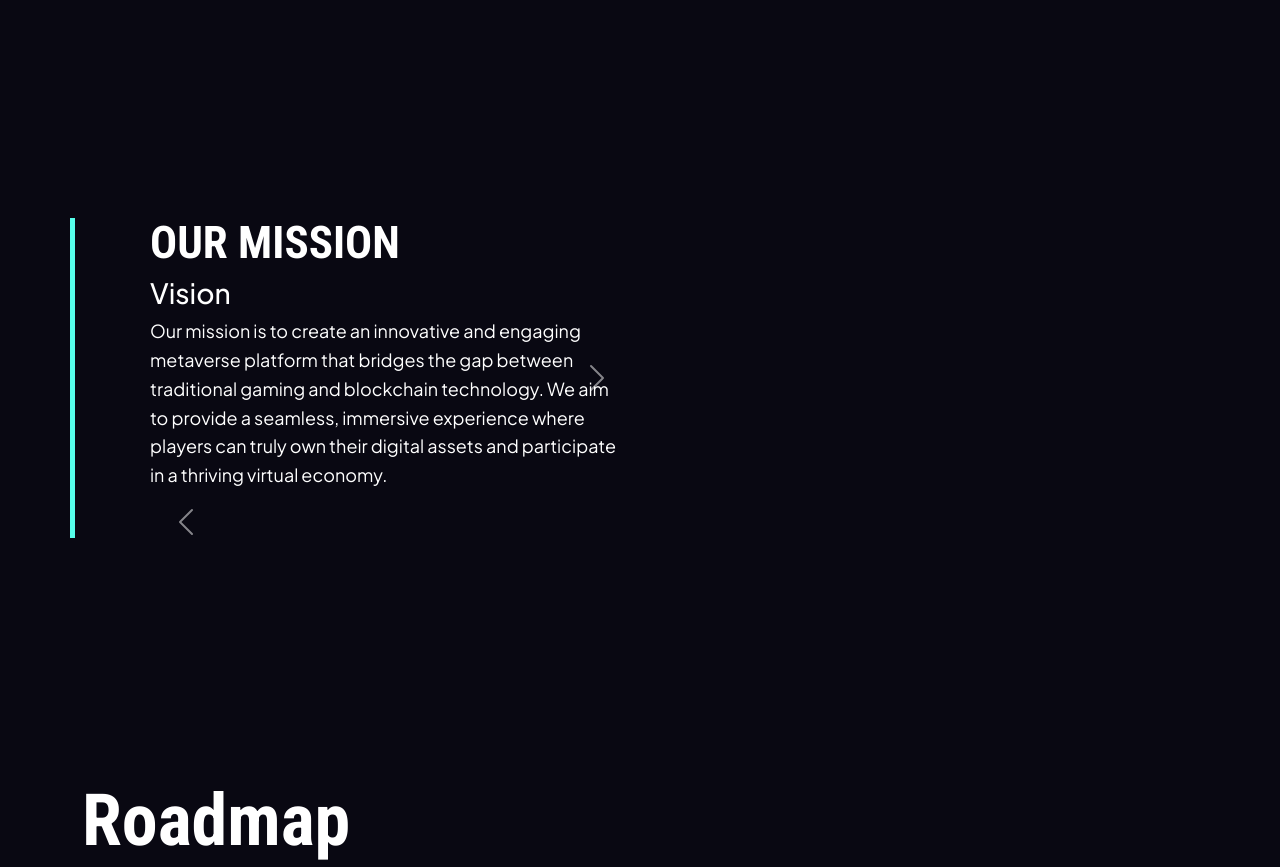
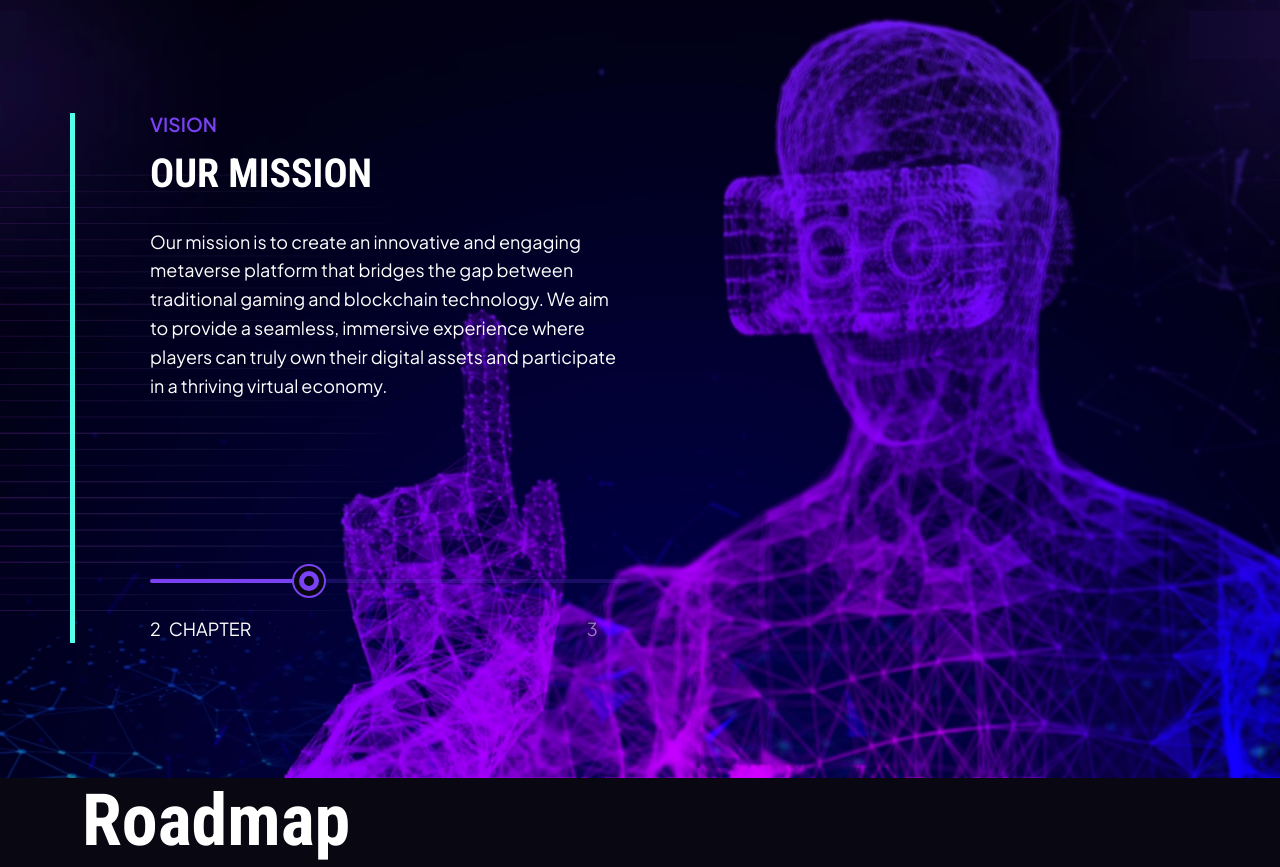
Before and after one commit to millisabel/Metaverse, a website built with webpack: page src/index.html in a window 1280 px wide. Shown: the part 822-1689 px from the top of the page. Built offline with nearby package versions, Linux system fonts and the light colour scheme.

Commit message:
feat: update carousel functionality and styles - Add custom slider indicator - Update carousel controls with numbers - Improve carousel initialization with Bootstrap constructor - Add nextWhenVisible option - Update carousel styles and layout

```diff
--- a/src/index.html
+++ b/src/index.html
@@ -57,7 +57,7 @@
     </section>
 
     <!-- About Us Section -->
-    <section id="about" class="min-vh-100 d-flex align-items-center justify-content-center">
+    <section id="about" class="min-vh-100 d-flex align-items-center justify-content-center bg-img bg-img-about">
         <div class="container">
             <div class="row">
                 <div class="col-12 col-lg-6 line line-cyan" data-aos="fade-up" data-aos-delay="200">
@@ -67,40 +67,57 @@
                             <div class="carousel-inner">
                                 <!-- Slide 1 -->
                                 <div class="carousel-item active">
-                                    <h2 class="">ABOUT US</h2>
-                                    <h3 class="">Profile</h3>
-                                    <p class="">
+                                    <div class="carousel-item-inner">
+                                        <h2 class="carousel-item-title">ABOUT US</h2>
+                                        <h3 class="carousel-item-subtitle">Profile</h3>
+                                        <p class="carousel-item-text">
                                             Crafty Metaverse is a multi-blockchain based virtual reality metaverse platform to develop the most immersive, imaginative, and addictive gaming experiences. We are providing our gaming community with the near-real-world experience while using their digital avatars. Our ecosystem will be a futuristic, decentralized, and persistent 3D virtual metaverse gaming platform especially for crypto enthusiasts, gamers, artists, and metaverse fans.
                                         </p>
+                                    </div>
                                 </div>
 
                                 <!-- Slide 2 -->
                                 <div class="carousel-item">
-                                    <h2 class="">OUR MISSION</h2>
-                                    <h3 class="">Vision</h3>
-                                    <p class="">
+                                    <div class="carousel-item-inner">
+                                        <h2 class="carousel-item-title">OUR MISSION</h2>
+                                        <h3 class="carousel-item-subtitle">Vision</h3>
+                                        <p class="carousel-item-text">
                                             Our mission is to create an innovative and engaging metaverse platform that bridges the gap between traditional gaming and blockchain technology. We aim to provide a seamless, immersive experience where players can truly own their digital assets and participate in a thriving virtual economy.
                                         </p>
+                                    </div>
                                 </div>
 
                                 <!-- Slide 3 -->
                                 <div class="carousel-item">
-                                    <h2 class="">OUR VISION</h2>
-                                    <h3 class="">Future</h3>
-                                    <p class="">
+                                    <div class="carousel-item-inner">
+                                        <h2 class="carousel-item-title">OUR VISION</h2>
+                                        <h3 class="carousel-item-subtitle">Future</h3>
+                                        <p class="carousel-item-text">
                                             We envision a future where the boundaries between virtual and physical worlds blur, creating unprecedented opportunities for creativity, commerce, and community. Our platform will be at the forefront of this revolution, offering cutting-edge technology and innovative features that set new standards in the metaverse space.
                                         </p>
                                     </div>
                                 </div>
                             </div>
+                        </div>
+                        <!-- Custom Slider Indicator -->
+                        <div class="carousel-indicators-custom">
+                            <div class="carousel-indicators-track">
+                                <div class="carousel-indicators-fill"></div>
+                                <div class="carousel-indicators-handle"></div>
+                            </div>
+                        </div>
                         <!-- Sliders Controls -->
                         <div class="carousel-controls">
-                             <div class="carousel-controls-buttons">
-                                <button class="carousel-control-prev position-static" type="button" data-bs-target="#aboutCarousel" data-bs-slide="prev">
+                             <div class="carousel-controls-buttons d-flex align-items-center justify-content-between">
+                                <!-- <button class="carousel-control-prev position-static" type="button" data-bs-target="#aboutCarousel" data-bs-slide="prev">
                                     <span class="carousel-control-prev-icon" aria-hidden="true"></span>
                                     <span class="visually-hidden">Previous</span>
-                                </button>
-                                <button class="carousel-control-next" type="button" data-bs-target="#aboutCarousel" data-bs-slide="next">
+                                </button> -->
+                                <p class="d-flex gap-2 mb-0">
+                                    <span>1</span>
+                                    <span class="text-uppercase">Chapter</span>
+                                </p>
+                                <button class="carousel-control-next position-static" type="button" data-bs-target="#aboutCarousel" data-bs-slide="next">
                                     <span class="carousel-control-next-icon" aria-hidden="true"></span>
                                     <span class="visually-hidden">Next</span>
                                 </button>
@@ -215,10 +232,43 @@
     <script>
         // Initialize AOS
         AOS.init({
-            duration: 800, // values from 0 to 3000, with step 50ms
-            once: false, // allow animations to occur every time element becomes visible
-            mirror: true, // whether elements should animate out while scrolling past them
-            offset: 100 // offset (in px) from the original trigger point
+            duration: 800,
+            once: false,
+            mirror: true,
+            offset: 100
+        });
+
+        // Initialize Carousel Numbers
+        document.addEventListener('DOMContentLoaded', function() {
+            const carouselElement = document.getElementById('aboutCarousel');
+            const totalSlides = document.querySelectorAll('#aboutCarousel .carousel-item').length;
+            const currentNumber = document.querySelector('.carousel-controls-buttons p span:first-child');
+            const nextButton = document.querySelector('.carousel-control-next');
+
+            // Инициализируем карусель
+            const carousel = new bootstrap.Carousel(carouselElement, {
+                interval: 5000,
+                touch: true,
+                wrap: true,
+                nextWhenVisible: false,
+            });
+
+            function updateNumbers(currentIndex) {
+                // Обновляем текущий номер
+                currentNumber.textContent = currentIndex + 1;
+
+                // Обновляем номер следующего слайда
+                const nextIndex = (currentIndex + 1) % totalSlides;
+                nextButton.innerHTML = `<span class="carousel-control-next-number">${nextIndex + 1}</span>`;
+            }
+
+            // Слушаем событие переключения слайда
+            carouselElement.addEventListener('slide.bs.carousel', function(e) {
+                updateNumbers(e.to);
+            });
+
+            // Инициализируем начальные номера
+            updateNumbers(0);
         });
     </script>
     <!-- Custom JS -->
--- a/src/scss/components/slider/_slider.scss
+++ b/src/scss/components/slider/_slider.scss
@@ -1,7 +1,128 @@
-// slider
+// carousel
 
-.slider{
-    .carousel-item{
+.carousel {
+    &-inner{
+        height: 600px;
+        min-height: 600px;
+        padding-bottom: 4rem;
+
+        @include tablet{
+            height: 450px;
+            min-height: 450px;
+        }
+    }
+
+    &-item{
+
+        &-inner{
+            display: flex !important;
+            flex-direction: column;
+            justify-content: center;
+
+            text-align: center;
+
+            @include desktop{
+                text-align: left;
+            }
+        }
+
+        &-title{
+            margin-bottom: 2rem;
+
+            font-size: 2.5rem;
+        }
+
+        &-subtitle{
+            order: -1;
+
+            margin-bottom: 1rem;
+
+            font-size: 1.2rem;
+            font-weight: 600;
+            color: $accent-purple;
+            text-transform: uppercase;
+
+            transition: color 0.3s ease;
+        }
 
     }
+
+    &-indicators {
+        &-custom {
+            padding: 1rem 0;
+            margin-bottom: 1rem;
+
+            -webkit-user-select: none;
+            user-select: none;
+        }
+
+        &-track {
+            position: relative;
+
+            width: 100%;
+            height: 4px;
+            border-radius: 2px;
+
+            background-color: rgba($accent-purple, 0.2);
+            cursor: pointer;
+        }
+
+        &-fill {
+            position: absolute;
+            top: 0;
+            left: 0;
+
+            height: 100%;
+            width: 33.33%;
+
+            background-color: $accent-purple;
+            border-radius: 2px;
+            transition: width 0.3s ease;
+        }
+
+        &-handle {
+            position: absolute;
+            top: 50%;
+            left: 33.33%;
+
+            width: 16px;
+            height: 16px;
+            padding: 5px;
+            border: 5px solid $accent-purple;
+            border-radius: 50%;
+
+            background: $primary-bg;
+            box-shadow: 0 0 0 5px $primary-bg, 0 0 0 7px $accent-purple;
+            transform: translate(-50%, -50%);
+            transition: left 0.3s ease;
+            cursor: grab;
+            z-index: 1;
+
+            &:active {
+                cursor: grabbing;
+                transform: translate(-50%, -50%) scale(1.1);
+            }
+
+            &:hover {
+                background: lighten($accent-purple, 10%);
+            }
+        }
+    }
+
+    &-control {
+        font-size: 1.5rem;
+        font-weight: 600;
+
+        &-next {
+            &-number {
+                transition: color 0.3s ease;
+            }
+
+            &:hover {
+                .carousel-control-next-number {
+                    color: lighten($accent-purple, 10%);
+                }
+            }
+        }
+    }
 }
--- a/src/scss/sections/bg/_bg.scss
+++ b/src/scss/sections/bg/_bg.scss
@@ -19,5 +19,9 @@
             --bg-img-size: contain;
             --bg-img-position: center bottom;
         }
+
+        &-about {
+            --bg-img: url("../assets/images/bg/BG-about.png");
+        }
     }
 }
```
Also changed, not shown: src/assets/images/bg/BG-about.png (renamed from src/assets/images/bg/BG-about_uns.png), src/js/components/slider.js (added). Lines whose indentation alone changed are shown as unchanged.
